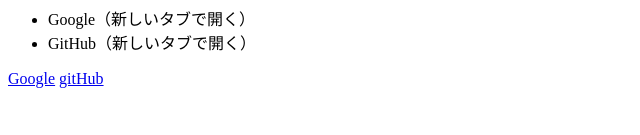
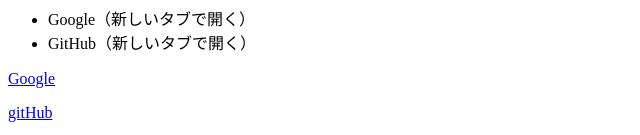
Before and after one commit to omu-aaa23105/omu-aaa23105.github.io, a plain HTML site: page index.html in a window 1280 px wide. Shown: the part 720-855 px from the top of the page, without its empty margins (0-640 px from the left). Before the commit the page ends 816 px from the top, so only its background shows below. Drawn offline with Linux system fonts and the light colour scheme.

Commit message:
Update index.html

```diff
--- a/index.html
+++ b/index.html
@@ -38,8 +38,8 @@
             <li>GitHub（新しいタブで開く）</li>
         </ul>
       <!-- ここにリンクを作成してください -->
-        <a href="https://www.google.com/" target="_blank">Google</a>
-        <a href="https://github.com/" target="_blank">gitHub</a>
+        <p><a href="https://www.google.com/" target="_blank">Google</a></p>
+        <p><a href="https://github.com/" target="_blank">gitHub</a></p>
     </div>
 </body>
 </html>
```
